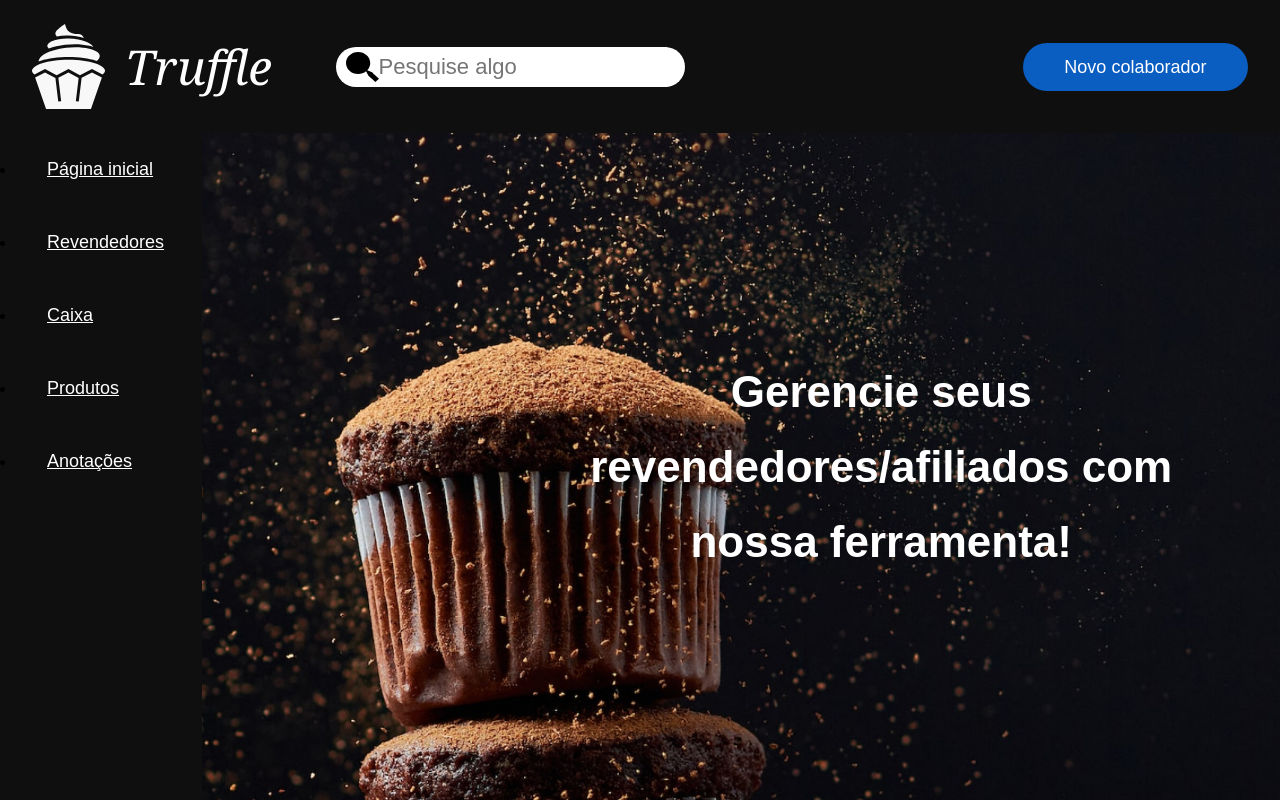
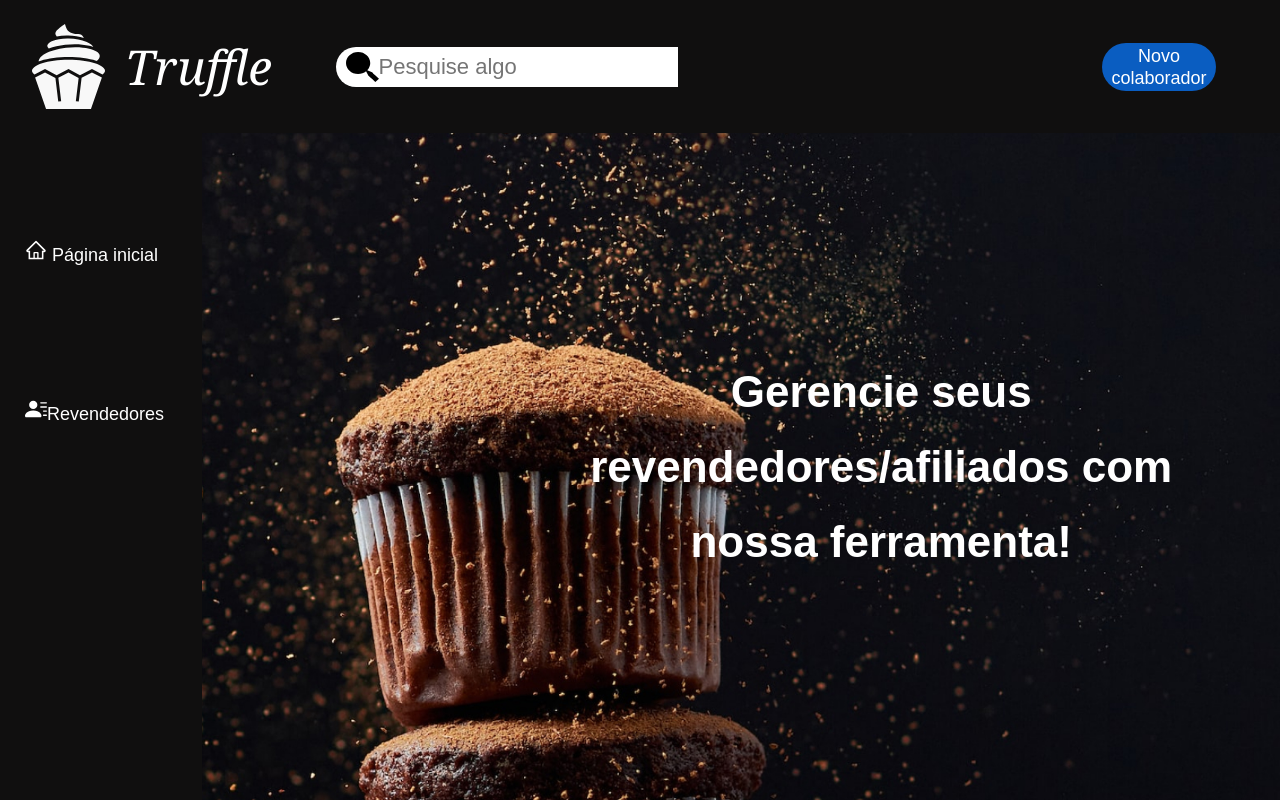
Before and after one commit to danielrgb23/projeto-admTech, a React (Create React App) app in the folder projeto_front/: page /Home in a window 1280 px wide. Built offline with nearby package versions, Linux system fonts and the light colour scheme; a web font is replaced by a local one.

Commit message:
Feat:rotas e melhoria na estilizacao

```diff
--- a/projeto_front/src/components/Header/index.jsx
+++ b/projeto_front/src/components/Header/index.jsx
@@ -1,4 +1,5 @@
 import React from 'react';
+import { NavLink } from 'react-router-dom';
 import logo from '../../assets/logo.svg';
 import skiller from '../../assets/skiller.svg';
 
@@ -16,7 +17,9 @@ export function Header() {
       <input className={styles.input} placeholder="Pesquise algo"/>
      </div>
      <div className={styles.containerBtn}>
+      <NavLink to='/afiliados/create' className={styles.containerBtn}>
       <button className={styles.btn}>Novo colaborador</button>
+      </NavLink>
      </div>
     </div>
   )
--- a/projeto_front/src/components/Header/styles.module.scss
+++ b/projeto_front/src/components/Header/styles.module.scss
@@ -51,6 +51,7 @@
       font-weight: 400;
       font-size: 22px;
       line-height: 41px;
+      width: 90%;
     }
   }
 
@@ -59,6 +60,10 @@
     width: 50%;
     justify-content: end;
     margin-right: 2rem;
+
+    a {
+      text-decoration: none;
+    }
 
     .btn {
       background: #0a5dc1;
--- a/projeto_front/src/components/Sidebar/index.jsx
+++ b/projeto_front/src/components/Sidebar/index.jsx
@@ -1,5 +1,7 @@
 import React from 'react';
 import { NavLink } from 'react-router-dom';
+import { AiOutlineHome } from 'react-icons/ai';
+import { BsFillPersonLinesFill } from 'react-icons/bs'
 import styles from './styles.module.scss';
 
 
@@ -8,45 +10,17 @@ export function Sidebar() {
     <div className={styles.container}>
       <div className={styles.menu}>
 
-        <li>
           <button type="button" className={styles.btnprimeiro}>
-            <NavLink to=''>
-            <font-awesome-icon icon="fa-regular fa-house" /> Página inicial
+            <NavLink to='/home'>
+              <AiOutlineHome size='22'/> Página inicial
             </NavLink>
           </button>
-          </li>
 
-            <li>
           <button type="button" className={styles.btnprimeiro}>
-            <NavLink to=''>
-              Revendedores
+            <NavLink to='/afiliados'>
+              <BsFillPersonLinesFill size='22'/>Revendedores
             </NavLink>
           </button>
-          </li>
-
-          <li>
-          <button type="button" className={styles.btnprimeiro}>
-            <NavLink to=''>
-              Caixa
-            </NavLink>
-          </button>
-          </li>
-
-          <li>
-          <button type="button" className={styles.btnprimeiro}>
-          <NavLink to=''>
-            Produtos
-          </NavLink>
-        </button>
-        </li>
-
-        <li>
-        <button type="button" className={styles.btnprimeiro}>
-            <NavLink to=''>
-              Anotações
-            </NavLink>
-          </button>
-          </li>
       </div>
     </div >
   )
--- a/projeto_front/src/components/Sidebar/styles.module.scss
+++ b/projeto_front/src/components/Sidebar/styles.module.scss
@@ -7,7 +7,10 @@
 
 
     .btnprimeiro {
+
+        margin-top: 5rem;
         font-family: Georgia, 'Times New Roman', Times, serif;
+        align-items: center;
         background: none;
         padding: 6px 20px;
         color: white;
@@ -17,11 +20,17 @@
         font-size: 18px;
         transition: all .3s ease;
 
-
         a {
             color: white;
             display: block;
             padding: 20px 5px;
+            text-decoration: none;
+            justify-content: center;
+            align-items: center;
+
+            &:hover {
+                text-decoration: underline;
+            }
         }
     }
 }
--- a/projeto_front/src/pages/Dashboard/shared/Afiliados/index.jsx
+++ b/projeto_front/src/pages/Dashboard/shared/Afiliados/index.jsx
@@ -1,10 +1,19 @@
-import React from 'react';
-import {RiPencilLine} from 'react-icons/ri'
+import axios from 'axios';
+import React, { useState, useEffect } from 'react';
+import { RiPencilLine } from 'react-icons/ri'
 import { Header } from '../../../../components/Header';
 import { Sidebar } from '../../../../components/Sidebar';
 import styles from './styles.module.scss';
 
 export function ShowAfiliados() {
+
+  const [getAfiliados, setGetAfiliados] = useState([]);
+
+  const GetAfiliados = 'http://localhost:8000/employee';
+  useEffect(() => {
+    axios.get(GetAfiliados).then((response) => setGetAfiliados(response.data))
+  }, []);
+
   return (
     <div className={styles.container}>
       <Header />
@@ -23,19 +32,21 @@ export function ShowAfiliados() {
                   <th></th>
                 </tr>
               </thead>
+              {getAfiliados?.map((element) => {
+                return (
                   <tbody className={styles.tbody}>
-           <tr>
+                    <tr key={element.id}>
                       <td>
-             <p>Daniel Augusto</p>
+                        <p>{element.username}</p>
                       </td>
                       <td>
-             <p>danielrgb2@gmail.com</p>
+                        <p>{element.email}</p>
                       </td>
                       <td>
-             <p>03/12/2002</p>
+                        <p>{element.dob.slice(0,10)}</p>
                       </td>
                       <td>
-             <p>Masculino</p>
+                        <p>{element.gender}</p>
                       </td>
 
                       <td>
@@ -43,6 +54,9 @@ export function ShowAfiliados() {
                       </td>
                     </tr>
                   </tbody>
+                )
+              })}
+
             </table>
           </div>
         </div>
--- a/projeto_front/src/pages/Dashboard/shared/Afiliados/styles.module.scss
+++ b/projeto_front/src/pages/Dashboard/shared/Afiliados/styles.module.scss
@@ -27,7 +27,7 @@
     flex-direction: column;
     background: #181B23;
     width: 90%;
-    height: 80%;
+    height: auto;
     border-radius: 4rem;
 
     .table {
@@ -62,8 +62,8 @@
      .tbody {
       display: flex;
       width: 100%;
+      height: 3rem;
       margin-top: 2rem;
-      height: 3rem;
       align-items: center;
       padding: 0 2rem;
       color: white;
--- a/projeto_front/src/pages/Dashboard/shared/create/index.jsx
+++ b/projeto_front/src/pages/Dashboard/shared/create/index.jsx
@@ -1,4 +1,5 @@
 import React, { useState, useEffect } from 'react';
+import { useNavigate } from 'react-router-dom';
 import axios from 'axios';
 
 import { Header } from '../../../../components/Header';
@@ -16,7 +17,9 @@ export function CreateAfiliado() {
  const [adress, setAdress] = useState('');
  const [email, setEmail] = useState('');
 
- const [teste, setTeste] = useState([]);
+ const navigate = useNavigate()
+
+//  const [teste, setTeste] = useState([]);
 
  const Request = {
   "username": use,
@@ -28,9 +31,9 @@ export function CreateAfiliado() {
 
 //  console.log(teste)
 
-//  const Conselho = 'http://localhost:8000/employee';
+//  const NewColaborator = 'http://localhost:8000/employee';
 //  useEffect(() => {
-//    axios.get(Conselho).then((response) => setTeste(response.data))
+//    axios.post(NewColaborator).then((response) => setTeste(response.data))
 //  }, []);
 
 //  console.log(teste)
@@ -39,7 +42,7 @@ export function CreateAfiliado() {
   axios.post('http://localhost:8000/employee', Request)
     .then((res) => {
       console.log('batata', res)
-
+      navigate('/afiliados')
     }).catch((err) => {
       console.log(err)
     })
```
Lines whose indentation alone changed are shown as unchanged.
